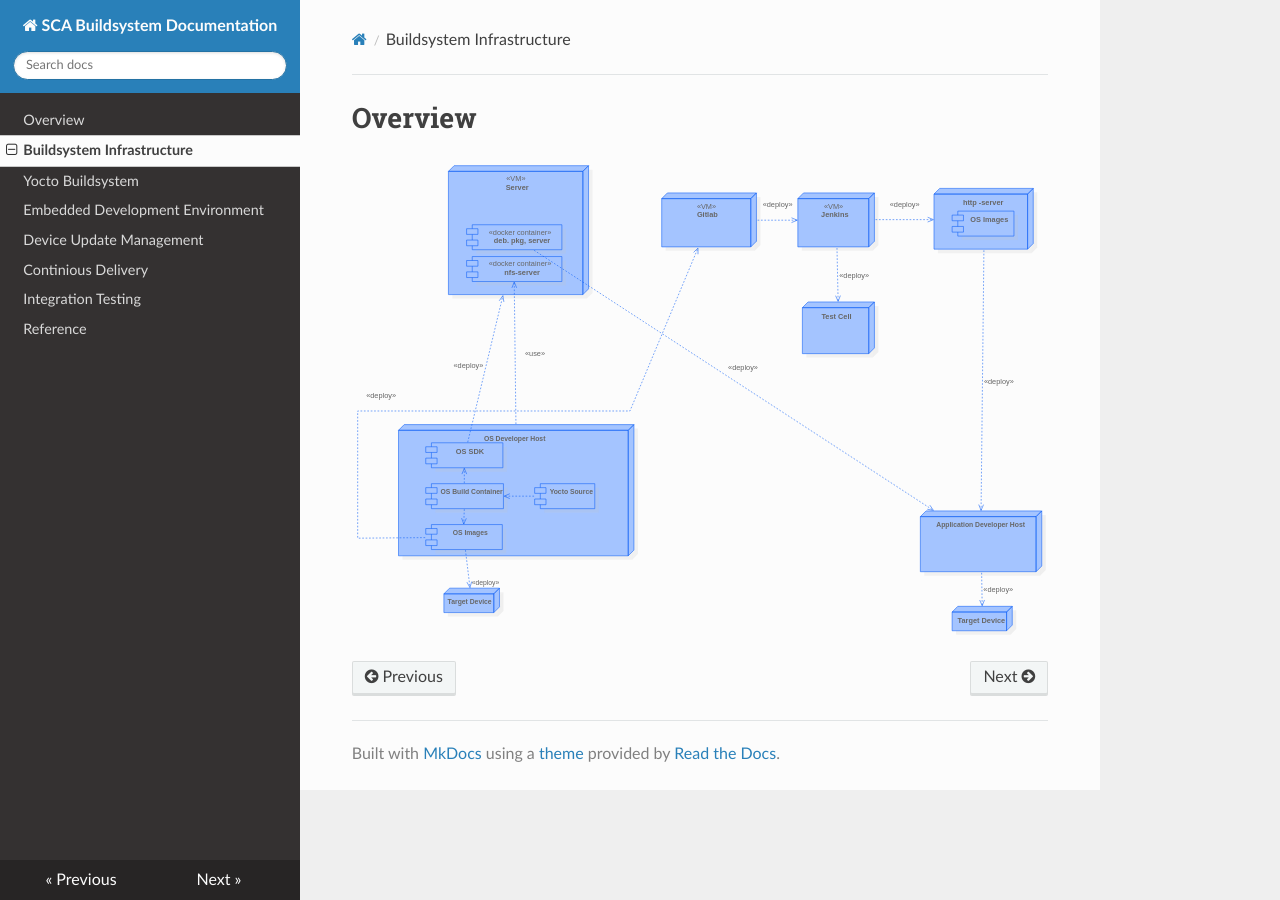
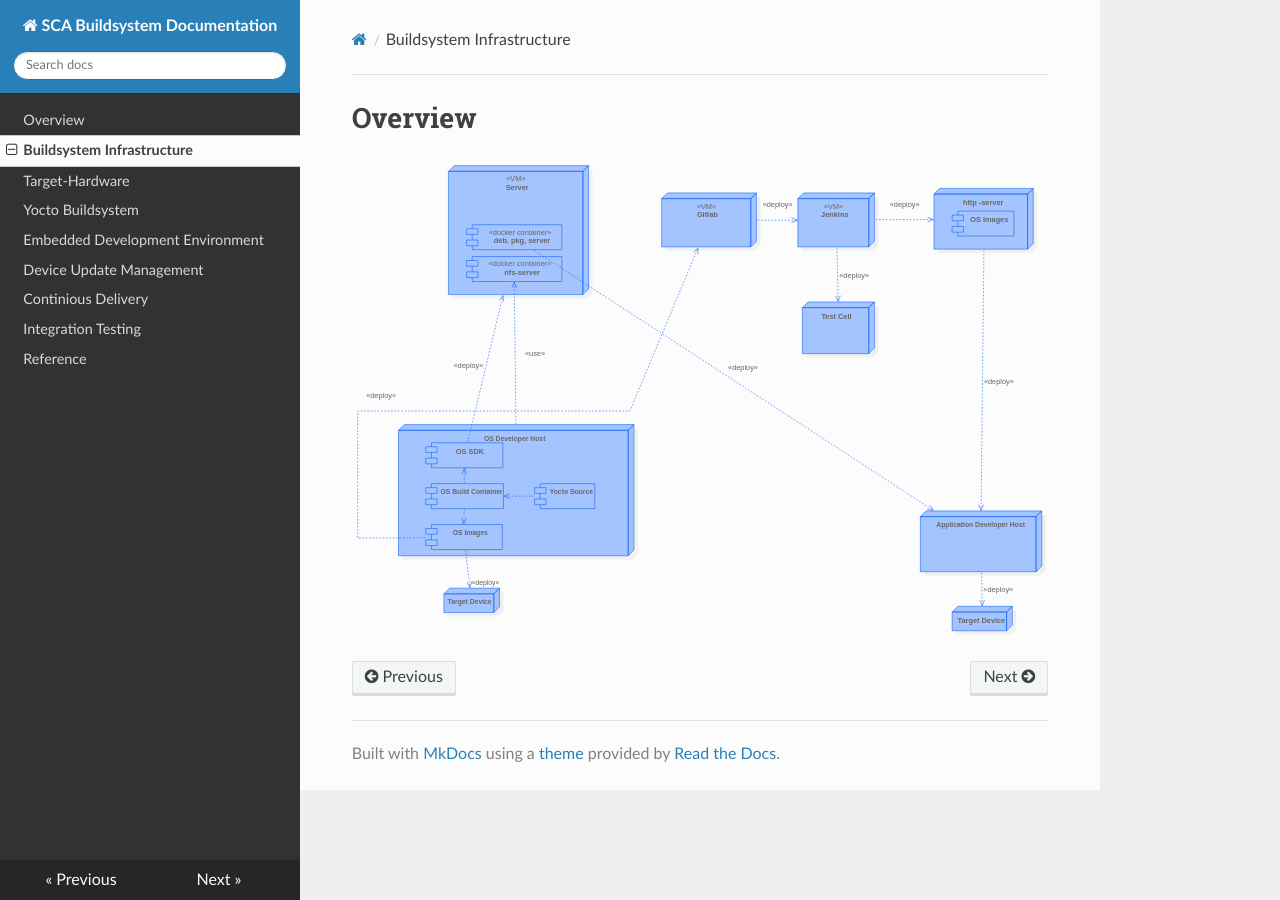
Before and after one commit to nokinger/serverTest, an MkDocs documentation site: the page built from docs/infrastructure/index.md, in a window 1280 px wide. Built offline with MkDocs 1.6.1, drawn with Linux system fonts in a browser that asks for light colours; nearby versions of some CDN libraries; old or Windows-style settings are respelled for this version of MkDocs.

Commit message:
Added a section to document the target-boards.

```diff
--- a/mkdocs.yml
+++ b/mkdocs.yml
@@ -2,6 +2,7 @@
 pages:
 - 'Overview': 'index.md'
 - 'Buildsystem Infrastructure': 'infrastructure/index.md'
+- 'Target-Hardware': 'hardware/index.md'
 - 'Yocto Buildsystem': 'yocto/index.md'
 - 'Embedded Development Environment': 'dev_env.md'
 - 'Device Update Management': 'device_update.md'
```
Also changed, not shown: docs/hardware/index.md (added, +1 -0 lines).
